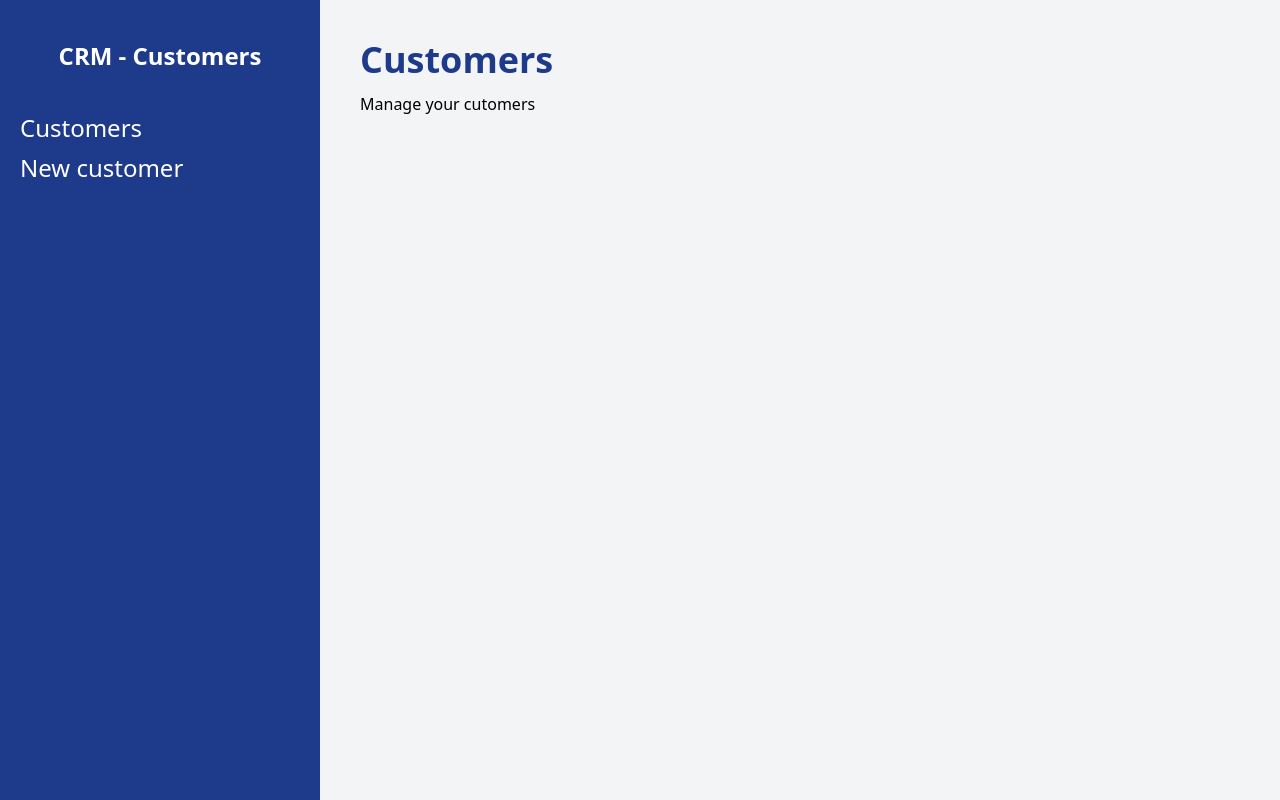
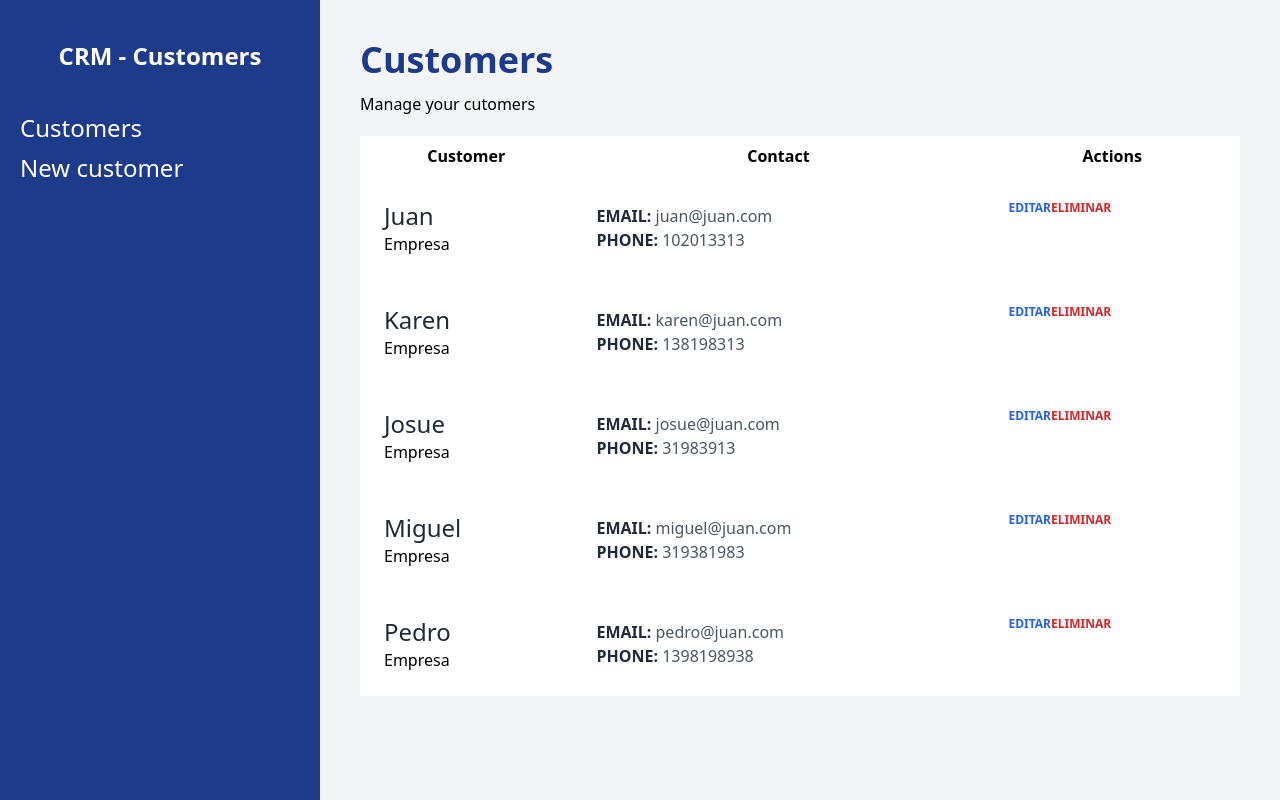
Before and after one commit to nilm9/crmReact, a React (Vite) app: page / in a window 1280 px wide. Built offline with nearby package versions, Linux system fonts and the light colour scheme.

Commit message:
navigation and form added

```diff
--- /dev/null
+++ b/src/components/Customer.jsx
@@ -0,0 +1,34 @@
+import React from 'react'
+
+const Customer = ({customer}) => {
+    const {nombre, empresa, email, telefono, id} = customer
+  return (
+        <tr>
+          <td className="p-6">
+            <p className='text-2xl text-gray-800'>{nombre}</p>
+            <p>Empresa</p>
+
+          </td>
+          <td className='p-6'>
+            <p className="text-gray-600"><span className='text-gray-800 uppercase font-bold'>Email: </span> {email}</p>
+            <p className="text-gray-600"><span className='text-gray-800 uppercase font-bold'>Phone: </span> {telefono}</p>
+          </td>
+
+           <td className='p-6 flex'>
+            <button type='button' className='text-blue-600 hover:text-blue-700 uppercase font-bold text-xs'>
+                Editar
+
+            </button>
+
+            <button type='button' className='text-red-600 hover:text-red-700 uppercase font-bold text-xs'>
+                Eliminar
+
+            </button>
+           </td>
+
+        </tr>
+
+  )
+}
+
+export default Customer
--- /dev/null
+++ b/src/components/Formulario.jsx
@@ -0,0 +1,77 @@
+const Formulario = ({cliente}) => {
+    return (
+        <>
+            <div className="mb-4">
+                <label
+                    className="text-gray-800"
+                    htmlFor="nombre"
+                >Nombre:</label>
+                <input
+                    id="nombre"
+                    type="text"
+                    className="mt-2 block w-full p-3 bg-gray-50"
+                    placeholder="Nombre del Cliente"
+                    name="nombre"
+                />
+            </div>
+            <div className="mb-4">
+                <label
+                    className="text-gray-800"
+                    htmlFor="empresa"
+                >Empresa:</label>
+                <input
+                    id="empresa"
+                    type="text"
+                    className="mt-2 block w-full p-3 bg-gray-50"
+                    placeholder="Empresa del Cliente"
+                    name="empresa"
+                />
+            </div>
+
+            <div className="mb-4">
+                <label
+                    className="text-gray-800"
+                    htmlFor="email"
+                >E-mail:</label>
+                <input
+                    id="email"
+                    type="email"
+                    className="mt-2 block w-full p-3 bg-gray-50"
+                    placeholder="Email del Cliente"
+                    name="email"
+                />
+            </div>
+
+            <div className="mb-4">
+                <label
+                    className="text-gray-800"
+                    htmlFor="telefono"
+                >Teléfono:</label>
+                <input
+                    id="telefono"
+                    type="tel"
+                    className="mt-2 block w-full p-3 bg-gray-50"
+                    placeholder="Teléfono del Cliente"
+                    name="telefono"
+                />
+            </div>
+
+            <div className="mb-4">
+                <label
+                    className="text-gray-800"
+                    htmlFor="notas"
+                >Notas:</label>
+                <textarea
+                    as="textarea"
+                    id="notas"
+                    type="text"
+                    className="mt-2 block w-full p-3 bg-gray-50 h-40 align-self"
+                    placeholder="Notas del Cliente"
+                    name="notas"
+                />
+            </div>
+        </>
+    )
+}
+
+export default Formulario
--- /dev/null
+++ b/src/components/NewCustomer.jsx
@@ -0,0 +1,23 @@
+import { useNavigate , redirect } from "react-router-dom"
+
+import Formulario from "./Formulario"
+
+const NewCustomer = () => {
+  return (
+    <>
+
+        <h1 className="font-black text-4xl text-blue-900"> New Customer</h1>
+    <p className="mt-3"> Fill the fields to register a new customer </p>
+
+    <div className="flex justify-end ">
+        <button className='bg-blue-800 text-white px-3 py-1 font-bold uppercase' onClick={() => navigate(-1)}>Volver</button>
+    </div>
+    <div className="bg-white shadow rounded-md md:w-3/4 mx-auto px-5 py-10">
+        <p></p>
+    </div>
+    </>
+
+  )
+}
+
+export default NewCustomer
--- a/src/main.jsx
+++ b/src/main.jsx
@@ -4,7 +4,7 @@
 import './index.css'
 import Layout from './components/Layout'
 import NewCustomer from './pages/NewCustomer'
-import Index from './pages/Index'
+import Index, {loader as loaderCustomers} from './pages/Index'
 
 const router = createBrowserRouter([
   {
@@ -13,7 +13,8 @@
     children: [
       {
         index: true,
-        element: <Index/>
+        element: <Index/>,
+        loader: loaderCustomers
       },
       {
         path: '/customers/new',
--- a/src/pages/Index.jsx
+++ b/src/pages/Index.jsx
@@ -1,13 +1,104 @@
+import { useLoaderData } from "react-router-dom"
+import Customer from "../components/Customer";
+
 export function loader(){
-    return 'loading inex'
+
+  const customers = [
+    {
+        id: 1,
+        nombre: 'Juan',
+        telefono: 102013313,
+        email: "juan@juan.com",
+        empresa: 'Codigo Con Juan'
+    },
+    {
+        id: 2,
+        nombre: 'Karen',
+        telefono: 138198313,
+        email: "karen@juan.com",
+        empresa: 'Codigo Con Juan'
+    },
+    {
+        id: 3,
+        nombre: 'Josue',
+        telefono: 31983913,
+        email: "josue@juan.com",
+        empresa: 'Codigo Con Juan'
+    },
+    {
+        id: 4,
+        nombre: 'Miguel',
+        telefono: 319381983,
+        email: "miguel@juan.com",
+        empresa: 'Codigo Con Juan'
+    },
+    {
+        id: 5,
+        nombre: 'Pedro',
+        telefono: 1398198938,
+        email: "pedro@juan.com",
+        empresa: 'Codigo Con Juan'
+    },
+];
+
+
+
+
+    return customers
 }
 
 
 function Index() {
+
+  const customers = useLoaderData()
+
   return (
     <>
     <h1 className="font-black text-4xl text-blue-900"> Customers</h1>
     <p className="mt-3"> Manage your cutomers </p>
+
+    { customers.length ? (
+
+      <table className="w-full bg-white shdow mt-5 table-auto">
+
+      <thead>
+        <tr>
+          <th className="p-2"> Customer</th>
+          <th className="p-2"> Contact</th>
+          <th className="p-2"> Actions</th>
+
+        </tr>
+
+      </thead>
+
+      <tbody>
+        {customers.map((customer) => (
+          <Customer customer={customer} key={customer.id} />
+        ))}
+      </tbody>
+
+
+
+      </table>
+
+
+
+
+
+    ) : (
+
+      <p className="text-center mt-10">
+        No Customers Yet
+      </p>
+
+    )
+
+
+
+
+    }
+
+
     </>
   )
 }
```
